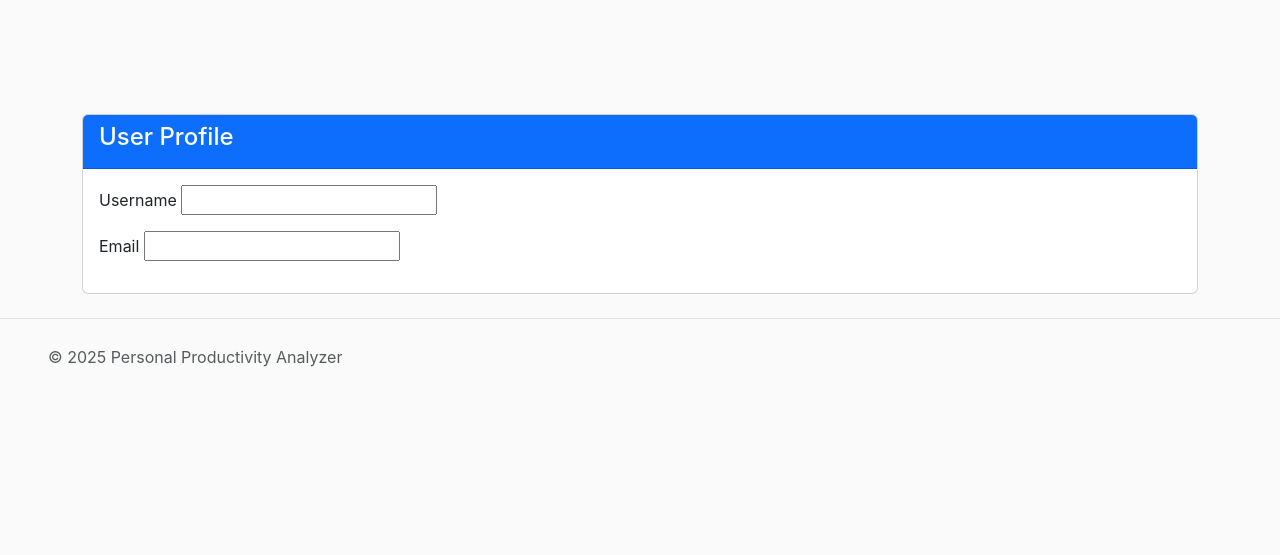
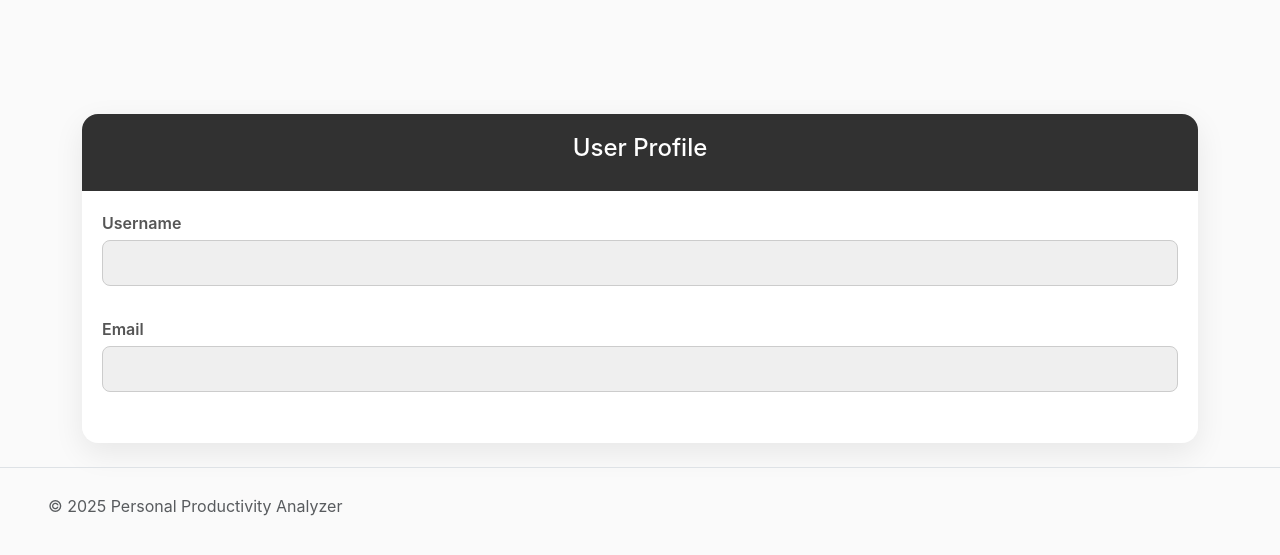
Before and after one commit to Lakshita-1502/Personal-Productivity-Analyzer, a Flask app: page /profile in a window 1280 px wide. Shown: the part 78-633 px from the top of the page. Run offline with Flask 3, Linux system fonts and the light colour scheme; the visitor is signed in with stand-in values (Sample User, id 1); data that the repository does not hold is empty.

Commit message:
Completed the profile page

```diff
--- a/src/app.py
+++ b/src/app.py
@@ -3,12 +3,13 @@ from components.auth.routes import auth_bp
 from components.tasks.routes import tasks_bp
 from components.emailer.routes import email_bp
 from datetime import timedelta
+from config import secretKey
 
 def create_app():
     app = Flask(__name__)
 
-    # CRITICAL: Proper secret key
-    app.secret_key = "your-secret-key-change-this-in-production-12345"
+    # Secret key for session management
+    app.secret_key = secretKey
 
     # Session configuration
     app.config['PERMANENT_SESSION_LIFETIME'] = timedelta(days=7)
@@ -16,7 +17,7 @@ def create_app():
     app.config['SESSION_COOKIE_HTTPONLY'] = True
     app.config['SESSION_COOKIE_SAMESITE'] = 'Lax'
 
-    # Register blueprints WITHOUT url_prefix
+    # Register blueprints
     app.register_blueprint(auth_bp)
     app.register_blueprint(tasks_bp)
     app.register_blueprint(email_bp)
--- a/src/components/auth/routes.py
+++ b/src/components/auth/routes.py
@@ -4,6 +4,7 @@ from functools import wraps
 
 auth_bp = Blueprint("auth", __name__)
 
+# Login required decorator
 def login_required(f):
     @wraps(f)
     def decorated_function(*args, **kwargs):
@@ -13,6 +14,7 @@ def login_required(f):
         return f(*args, **kwargs)
     return decorated_function
 
+# Login route
 @auth_bp.route("/login", methods=["GET", "POST"])
 def login():
     if "user_id" in session:
@@ -44,6 +46,7 @@ def login():
             cursor.close()
     return render_template('pages/login.html')
 
+# Registration route
 @auth_bp.route("/register", methods=["GET", "POST"])
 def register():
     if 'user_id' in session:
@@ -83,6 +86,7 @@ def register():
 
     return render_template('pages/register.html')
 
+# Logout route
 @auth_bp.route("/logout", methods=["POST"])
 def logout():
     user_id = session.pop("user_id", None)
@@ -95,6 +99,7 @@ def logout():
     response.set_cookie('session', '', expires=0)
     return response
 
+# Profile route
 @auth_bp.route("/profile")
 @login_required
 def profile():
--- a/src/components/emailer/routes.py
+++ b/src/components/emailer/routes.py
@@ -15,6 +15,7 @@ import os
 
 email_bp = Blueprint("email", __name__)
 
+# Send email route
 @email_bp.route("/send-email", methods=["POST"])
 def send_email():
     data=request.get_json()
--- a/src/components/tasks/routes.py
+++ b/src/components/tasks/routes.py
@@ -4,10 +4,12 @@ from components.auth.routes import login_required
 
 tasks_bp = Blueprint("tasks", __name__)
 
+# Home route
 @tasks_bp.route("/")
 def home():
     return render_template("pages/dashboard.html", page="dashboard")
 
+# Add task route
 @tasks_bp.route("/add-task", methods=["GET", "POST"])
 @login_required
 def taskForm():
@@ -33,6 +35,7 @@ def taskForm():
     finally:
         cursor.close()
 
+# Update task route
 @tasks_bp.route("/update", methods=["POST"])
 @login_required
 def update():
@@ -52,6 +55,7 @@ def update():
     finally:
         cursor.close()
 
+# Delete task route
 @tasks_bp.route("/delete/<int:task_id>", methods=["POST"])
 @login_required
 def delete_task(task_id):
--- a/src/config.py
+++ b/src/config.py
@@ -6,3 +6,4 @@ load_dotenv()
 sqlPassword=os.getenv("MYSQLPASSWORD")
 emailId=os.getenv("EMAILID")
 emailPassword=os.getenv("EMAILPASSWORD")
+secretKey=os.getenv("SECRET_KEY")
--- a/src/static/styles/home.css
+++ b/src/static/styles/home.css
@@ -1,3 +1,4 @@
+/* Hero section */
 .hero-section{
   padding-top: 40px;
 }
@@ -41,6 +42,7 @@
   height: 330px;
 }
 
+/* Workflow section */
 .workflow{
   background-color: white;
   border-radius: 20px;
@@ -121,6 +123,7 @@
   line-height: 1.7;
 }
 
+/* Functions section */
 .functions{
   text-align: center;
   margin-top: 80px;
@@ -165,6 +168,7 @@
   line-height: 1.7;
 }
 
+/* Login section */
 .login-section{
   background-color: #0F172A;
   color: white;
--- a/src/static/styles/login.css
+++ b/src/static/styles/login.css
@@ -1,3 +1,4 @@
+/* Login section */
 .login-card{
    background-color: white;
    height: 370px;
@@ -32,7 +33,6 @@ input:focus {
   box-shadow: 0 0 0 1px #555;
 }
 
-
 .login-btn{
    background-color: black;
    color: white;
@@ -49,6 +49,7 @@ input:focus {
    background-color: #333333;
 }
 
+/* Register section */
 .register-card{
    background-color: white;
    height: 460px;
--- a/src/static/styles/main.css
+++ b/src/static/styles/main.css
@@ -15,8 +15,7 @@ html, body{
   flex: 1;
 }
 
-/* footer styles */
-
+/* footer */
 .footer-text{
   margin-top: 10px;
 }
--- a/src/static/styles/navbar.css
+++ b/src/static/styles/navbar.css
@@ -1,3 +1,4 @@
+/* Logo Name */
 .logo-name{
   font-family: 'Poppins', sans-serif;
   font-style: bold;
@@ -10,6 +11,7 @@
   text-decoration: none;
 }
 
+/* Buttons */
 .registerButton{
   background-color: black;
   color: white
@@ -63,6 +65,6 @@
 .user-name:active {
   color: #000;
   background-color: transparent;
-  box-shadow: none;        /* removes blue glow */
-  outline: none;           /* removes focus ring */
+  box-shadow: none;
+  outline: none;
 }
--- /dev/null
+++ b/src/static/styles/profile.css
@@ -0,0 +1,47 @@
+.profile-card{
+    background-color: white;
+    box-shadow: 0 10px 30px rgba(0, 0, 0, 0.08);
+    border-radius: 16px;
+    width: auto;
+    margin: auto;
+}
+
+.profile-card-header{
+    background-color: #313131;
+    color: white;
+    padding: 20px;
+    border-top-left-radius: 16px;
+    border-top-right-radius: 16px;
+    text-align: center;
+}
+
+.profile-card-body{
+    padding: 20px;
+}
+
+.profile-card-body label{
+    font-weight: 600;
+    color: #555555;
+}
+
+.profile-card-body input{
+    width: 100%;
+    padding: 10px;
+    margin-top: 5px;
+    margin-bottom: 15px;
+    border: 1px solid #CCCCCC;
+    border-radius: 8px;
+    font-size: 16px;
+    color: #333333;
+    background-color: #F9F9F9;
+}
+
+.profile-card-body input[readonly]{
+    background-color: #EFEFEF;
+}
+
+.profile-card-body input:focus{
+    border-color: #313131;
+    outline: none;
+    box-shadow: 0 0 5px rgba(49, 49, 49, 0.3);
+}
--- a/src/templates/pages/profile.html
+++ b/src/templates/pages/profile.html
@@ -2,11 +2,11 @@
 
 {% block content %}
 <div class="container mt-5 pt-5">
-    <div class="card">
-        <div class="card-header bg-primary text-white">
+    <div class="profile-card">
+        <div class="profile-card-header">
             <h4>User Profile</h4>
         </div>
-        <div class="card-body">
+        <div class="profile-card-body">
             <div class="mb-3">
                 <label>Username</label>
                 <input type="text" value="{{ user.user_name }}" readonly>
--- a/src/templates/partials/base.html
+++ b/src/templates/partials/base.html
@@ -11,7 +11,7 @@
     <link rel="stylesheet" href="{{ url_for('static', filename='styles/home.css') }}">
     <link rel="stylesheet" href="{{ url_for('static', filename='styles/navbar.css') }}">
     <link rel="stylesheet" href="{{ url_for('static', filename='styles/tasks.css') }}">
-    <link rel="stylesheet" href="{{ url_for('static', filename='styles/taskform.css') }}">
+    <link rel="stylesheet" href="{{ url_for('static', filename='styles/profile.css') }}">
     <link rel="stylesheet" href="{{ url_for('static', filename='styles/login.css') }}">
 </head>
 <body>
```
Also changed, not shown: src/static/styles/taskform.css (deleted, +0 -86 lines), src/static/styles/tasks.css (+94 -11 lines).
